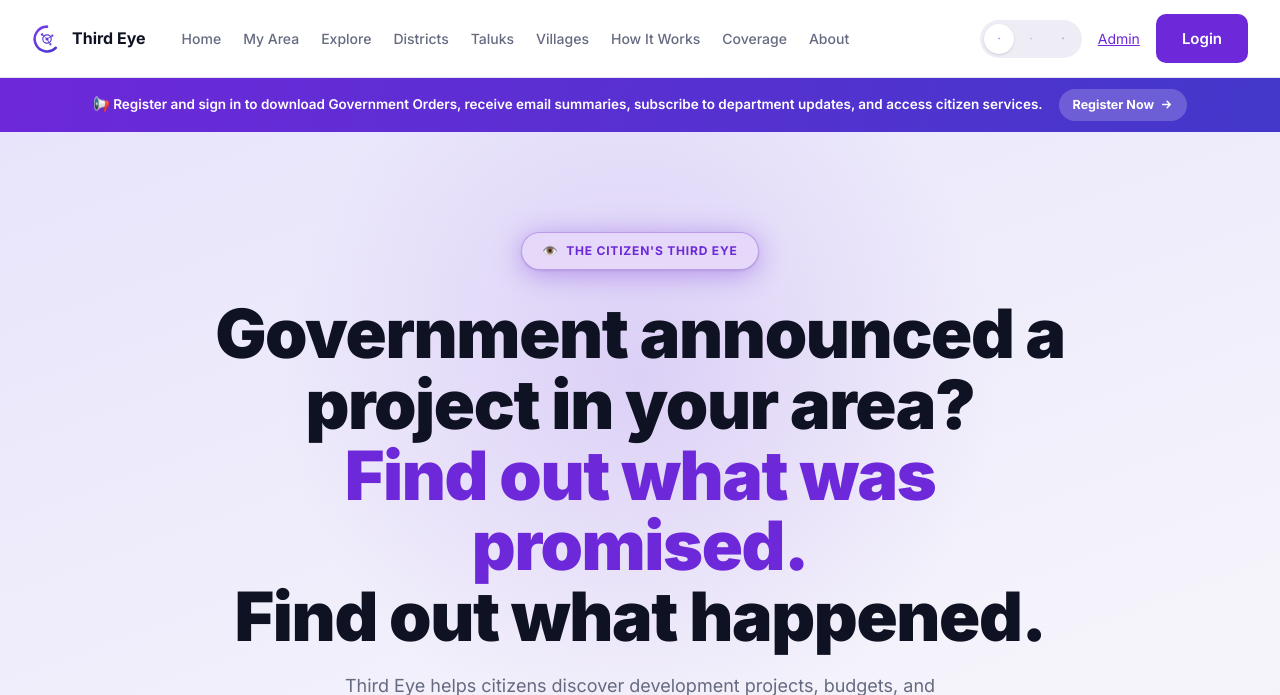
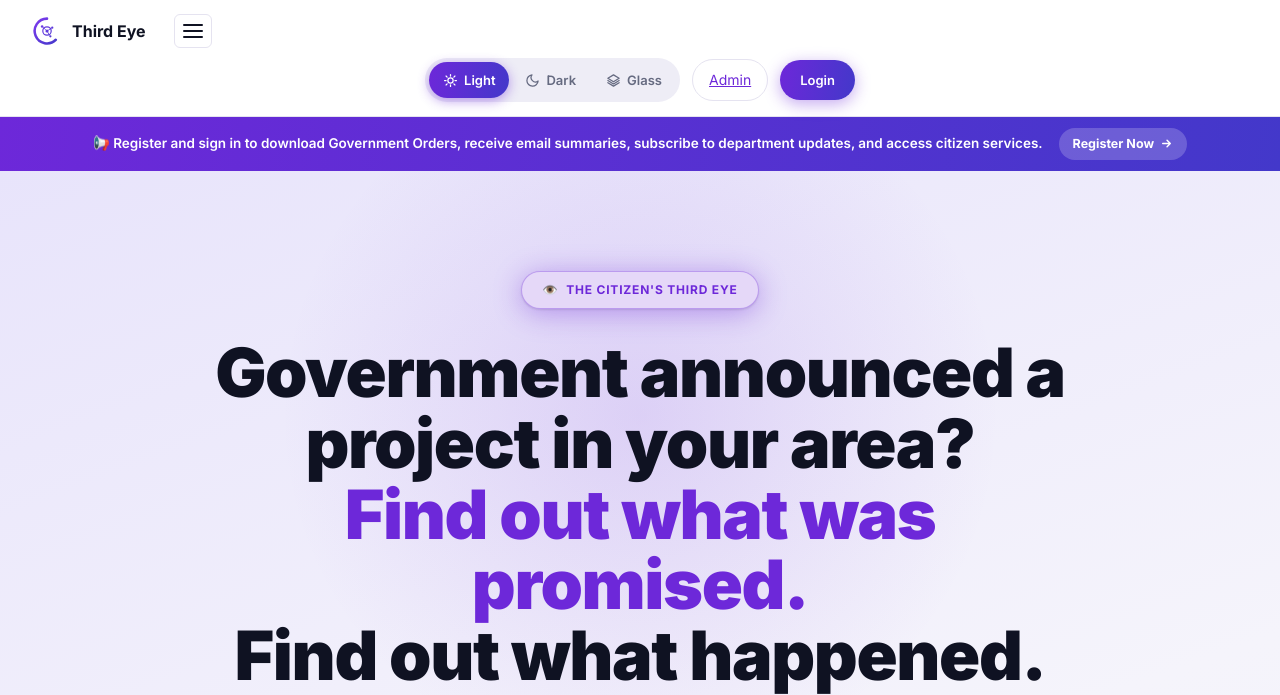
Before and after one commit to skedcom-web/Thirdeye, a FastAPI app: page / in a window 1280 px wide. Shown: the top 695 px of the page. Run offline with FastAPI, Linux system fonts and the light colour scheme; data comes from the database, SQL or seed files in the repository; data that the repository does not hold is empty.

Commit message:
Third Eye-Phase 1 Final deployment

```diff
--- a/goengine/workbench/static/theme.css
+++ b/goengine/workbench/static/theme.css
@@ -318,23 +318,26 @@ pre.pagetext {
 }
 .theme-toggle button[aria-pressed="true"] { background: var(--accent); color: var(--accent-ink); }
 
-/* Theme pill (public pages): three icon buttons in one rounded group,
-   matching a real reference product's header control. The old dropdown
-   picker above it in this file's history was still more UI than the
-   reference actually shows -- three icons, no menu, is genuinely simpler
-   and matches what was asked for. */
+/* Theme pill (public pages): a labeled segmented control -- icon + text
+   per segment, the active one filled with the brand gradient -- rather
+   than three bare icon buttons. Matches the bolder, more confident header
+   controls of a modern SaaS product instead of reading as an afterthought
+   next to the Login button beside it. */
 .theme-pill {
   display: flex; align-items: center; gap: 2px; background: var(--neutral-soft);
   border-radius: 999px; padding: 4px; flex-shrink: 0;
 }
 .theme-pill button {
-  display: flex; align-items: center; justify-content: center;
-  width: 30px; height: 30px; border-radius: 50%; background: transparent; border: 0;
-  color: var(--muted); cursor: pointer; transition: background .15s ease, color .15s ease;
+  display: flex; align-items: center; justify-content: center; gap: 6px;
+  padding: 8px 14px; border-radius: 999px; background: transparent; border: 0;
+  color: var(--muted); cursor: pointer; font: inherit; font-size: 13px; font-weight: 600;
+  white-space: nowrap; transition: background .2s ease, color .2s ease, box-shadow .2s ease;
 }
 .theme-pill button:hover { color: var(--ink); }
-.theme-pill button[aria-pressed="true"] { background: var(--bg-elevated); color: var(--accent); box-shadow: var(--shadow); }
-
+.theme-pill button[aria-pressed="true"] {
+  background: var(--accent-grad); color: var(--accent-ink);
+  box-shadow: 0 3px 12px color-mix(in srgb, var(--accent) 45%, transparent);
+}
 /* ---------------------------------------------------------------------- */
 /* Marketing / landing components                                          */
 /* ---------------------------------------------------------------------- */
@@ -359,22 +362,55 @@ pre.pagetext {
   background: currentColor; border-radius: 2px; transition: transform .2s ease, opacity .2s ease;
 }
 header.app-header .nav-toggle { color: var(--header-ink); border-color: var(--header-ink); }
-.site-header .header-end { display: flex; align-items: center; gap: 16px; margin-left: auto; }
-.btn-nav-cta { padding: 8px 16px; font-size: 13px; }
-@media (max-width: 860px) {
-  .site-header nav, header.app-header nav { display: none; }
-  .nav-toggle { display: inline-flex; }
+.site-header .header-end { display: flex; align-items: center; gap: 12px; margin-left: auto; }
+/* Header CTA buttons: full pill shape + the brand gradient + a resting
+   glow, instead of a flat rounded-rect fill -- reads as a deliberate,
+   modern primary action rather than a default button dropped in the
+   header. .btn-lg already adds a lift + bigger shadow on hover; this
+   layers a colored glow on top of that so the effect scales with the
+   button's own accent color instead of a neutral gray shadow. */
+a.btn-nav-cta, button.btn-nav-cta {
+  /* Element+class beats .btn-lg's plain single-class rule (defined later
+     in this file) regardless of source order -- confirmed live that a
+     bare .btn-nav-cta selector here was silently losing that cascade
+     fight and keeping .btn-lg's rectangular 10px radius. */
+  padding: 10px 20px; font-size: 13px; border-radius: 999px; font-weight: 600;
+}
+a.btn-primary.btn-nav-cta {
+  background: var(--accent-grad); box-shadow: 0 4px 16px color-mix(in srgb, var(--accent) 40%, transparent);
+}
+a.btn-primary.btn-nav-cta:hover { opacity: 1; box-shadow: 0 6px 22px color-mix(in srgb, var(--accent) 55%, transparent); }
+a.btn-secondary.btn-nav-cta { background: var(--bg-elevated); border: 1px solid var(--panel-border); }
+/* The plain-text "Admin" link that sits beside the Login button in the
+   signed-out header used to be bare text floating next to a solid button
+   -- visually unpaired. Giving it a matching ghost-pill treatment makes
+   the two read as one deliberate, secondary/primary button pair. */
+.header-end > a.nav-link {
+  padding: 9px 16px; border-radius: 999px; border: 1px solid var(--panel-border);
+  transition: background .15s ease, border-color .15s ease, color .15s ease;
+}
+.header-end > a.nav-link:hover { background: var(--neutral-soft); border-color: var(--muted); color: var(--ink); }
+.nav-toggle { display: none; }
+/* Public header (.site-header) and the admin shell (header.app-header) get
+   their OWN independent hamburger thresholds -- they were sharing one
+   breakpoint, but the public header's content genuinely needs much more
+   room (measured empirically: brand + 6 nav links + the labeled theme
+   pill + Admin/Login pills need ~1331px on one row -- 1160px was found to
+   still overflow by testing the actual boundary, not by estimating; 1400px
+   leaves real margin above that). Sharing that wider threshold with the
+   admin shell would have made admin staff see their nav collapse into a
+   hamburger on perfectly ordinary 1200-1400px laptop screens, an unrelated
+   regression -- the admin header's own content was never measured to need
+   that much room, so it keeps its original, unrelated 860px threshold. */
+@media (max-width: 1400px) {
+  .site-header nav { display: none; }
+  .site-header .nav-toggle { display: inline-flex; }
   .site-header.nav-open nav {
     display: flex; position: absolute; top: 100%; left: 0; right: 0; flex-direction: column;
     align-items: flex-start; background: var(--bg-elevated); padding: 16px 24px;
     border-bottom: 1px solid var(--panel-border); gap: 14px; max-height: calc(100vh - 60px); overflow-y: auto; z-index: 49;
   }
   .site-header.nav-open .theme-pill { flex-wrap: wrap; }
-  header.app-header.nav-open nav {
-    display: flex; position: absolute; top: 100%; left: 0; right: 0; flex-direction: column;
-    align-items: flex-start; margin-left: 0; background: var(--header-bg); padding: 16px 20px;
-    border-bottom: 1px solid var(--panel-border); gap: 14px; max-height: calc(100vh - 60px); overflow-y: auto; z-index: 39;
-  }
   /* Theme picker + login/admin actions used to sit inline in the header bar
      next to the brand and hamburger button -- on a phone-width screen that
      content (3 theme buttons + a CTA button) simply doesn't fit and pushed
@@ -387,6 +423,15 @@ header.app-header .nav-toggle { color: var(--header-ink); border-color: var(--he
   .site-header .header-end {
     flex-basis: 100%; order: 3; margin-left: 0;
     justify-content: center; flex-wrap: wrap; row-gap: 10px;
+  }
+}
+@media (max-width: 860px) {
+  header.app-header nav { display: none; }
+  header.app-header .nav-toggle { display: inline-flex; }
+  header.app-header.nav-open nav {
+    display: flex; position: absolute; top: 100%; left: 0; right: 0; flex-direction: column;
+    align-items: flex-start; margin-left: 0; background: var(--header-bg); padding: 16px 20px;
+    border-bottom: 1px solid var(--panel-border); gap: 14px; max-height: calc(100vh - 60px); overflow-y: auto; z-index: 39;
   }
 }
 
--- a/goengine/workbench/templates/_partials.html
+++ b/goengine/workbench/templates/_partials.html
@@ -55,12 +55,15 @@
 <div class="theme-pill" role="group" aria-label="Choose theme">
   <button type="button" data-theme-btn="light" aria-pressed="true" title="Light theme" aria-label="Light theme">
     <svg width="15" height="15" viewBox="0 0 24 24" fill="none" stroke="currentColor" stroke-width="2" stroke-linecap="round" stroke-linejoin="round" aria-hidden="true"><circle cx="12" cy="12" r="4.2"/><path d="M12 2.5v2.4M12 19.1v2.4M4.9 4.9l1.7 1.7M17.4 17.4l1.7 1.7M2.5 12h2.4M19.1 12h2.4M4.9 19.1l1.7-1.7M17.4 6.6l1.7-1.7"/></svg>
+    <span>Light</span>
   </button>
   <button type="button" data-theme-btn="dark" aria-pressed="false" title="Dark theme" aria-label="Dark theme">
     <svg width="15" height="15" viewBox="0 0 24 24" fill="none" stroke="currentColor" stroke-width="2" stroke-linecap="round" stroke-linejoin="round" aria-hidden="true"><path d="M21 12.8A9 9 0 1 1 11.2 3a7 7 0 0 0 9.8 9.8Z"/></svg>
+    <span>Dark</span>
   </button>
   <button type="button" data-theme-btn="glass" aria-pressed="false" title="Glass theme" aria-label="Glass theme">
     <svg width="15" height="15" viewBox="0 0 24 24" fill="none" stroke="currentColor" stroke-width="2" stroke-linecap="round" stroke-linejoin="round" aria-hidden="true"><path d="M12 3 3 8.5 12 14l9-5.5L12 3Z"/><path d="m3 15.5 9 5.5 9-5.5M3 12l9 5.5 9-5.5"/></svg>
+    <span>Glass</span>
   </button>
 </div>
 {% endmacro %}
--- a/goengine/workbench/templates/base.html
+++ b/goengine/workbench/templates/base.html
@@ -7,7 +7,7 @@
 <link rel="preconnect" href="https://fonts.googleapis.com">
 <link rel="preconnect" href="https://fonts.gstatic.com" crossorigin>
 <link href="https://fonts.googleapis.com/css2?family=Inter:wght@400;500;600;700;800&display=swap" rel="stylesheet">
-<link rel="stylesheet" href="/static/theme.css?v=12">
+<link rel="stylesheet" href="/static/theme.css?v=16">
 {% from "_partials.html" import mark, theme_init_script %}
 {{ theme_init_script() }}
 </head>
@@ -121,7 +121,7 @@
 <main class="app-main">
 {% block content %}{% endblock %}
 </main>
-<script src="/static/theme.js?v=12" defer></script>
+<script src="/static/theme.js?v=16" defer></script>
 <script>
 // Nav group dropdowns
 document.addEventListener('DOMContentLoaded', function () {
--- a/goengine/workbench/templates/citizen_auth.html
+++ b/goengine/workbench/templates/citizen_auth.html
@@ -7,7 +7,7 @@
 <link rel="preconnect" href="https://fonts.googleapis.com">
 <link rel="preconnect" href="https://fonts.gstatic.com" crossorigin>
 <link href="https://fonts.googleapis.com/css2?family=Inter:wght@400;500;600;700;800;900&display=swap" rel="stylesheet">
-<link rel="stylesheet" href="/static/theme.css?v=12">
+<link rel="stylesheet" href="/static/theme.css?v=16">
 {% from "_partials.html" import theme_init_script %}
 {{ theme_init_script() }}
 </head>
@@ -111,6 +111,6 @@
 
   <p class="auth-footnote">We verify your details to keep your certification progress secure.</p>
 </div>
-<script src="/static/theme.js?v=12" defer></script>
+<script src="/static/theme.js?v=16" defer></script>
 </body>
 </html>
--- a/goengine/workbench/templates/citizen_dashboard.html
+++ b/goengine/workbench/templates/citizen_dashboard.html
@@ -7,7 +7,7 @@
 <link rel="preconnect" href="https://fonts.googleapis.com">
 <link rel="preconnect" href="https://fonts.gstatic.com" crossorigin>
 <link href="https://fonts.googleapis.com/css2?family=Inter:wght@400;500;600;700;800;900&display=swap" rel="stylesheet">
-<link rel="stylesheet" href="/static/theme.css?v=12">
+<link rel="stylesheet" href="/static/theme.css?v=16">
 {% from "_partials.html" import mark, theme_init_script, public_header %}
 {{ theme_init_script() }}
 </head>
@@ -102,6 +102,6 @@
   <p class="footer-copy">© 2026 Third Eye. Built on official Tamil Nadu government records.</p>
 </footer>
 
-<script src="/static/theme.js?v=12" defer></script>
+<script src="/static/theme.js?v=16" defer></script>
 </body>
 </html>
--- a/goengine/workbench/templates/districts_ranking.html
+++ b/goengine/workbench/templates/districts_ranking.html
@@ -9,7 +9,7 @@
 <link rel="preconnect" href="https://fonts.googleapis.com">
 <link rel="preconnect" href="https://fonts.gstatic.com" crossorigin>
 <link href="https://fonts.googleapis.com/css2?family=Inter:wght@400;500;600;700;800;900&display=swap" rel="stylesheet">
-<link rel="stylesheet" href="/static/theme.css?v=12">
+<link rel="stylesheet" href="/static/theme.css?v=16">
 {% from "_partials.html" import mark, theme_init_script, public_header %}
 {{ theme_init_script() }}
 </head>
@@ -79,6 +79,6 @@
   <p class="footer-copy">© 2026 Third Eye. Built on official Tamil Nadu government records.</p>
 </footer>
 
-<script src="/static/theme.js?v=12" defer></script>
+<script src="/static/theme.js?v=16" defer></script>
 </body>
 </html>
--- a/goengine/workbench/templates/landing.html
+++ b/goengine/workbench/templates/landing.html
@@ -9,7 +9,7 @@
 <link rel="preconnect" href="https://fonts.googleapis.com">
 <link rel="preconnect" href="https://fonts.gstatic.com" crossorigin>
 <link href="https://fonts.googleapis.com/css2?family=Inter:wght@400;500;600;700;800;900&display=swap" rel="stylesheet">
-<link rel="stylesheet" href="/static/theme.css?v=12">
+<link rel="stylesheet" href="/static/theme.css?v=16">
 {% from "_partials.html" import mark, tn_map, theme_init_script, theme_picker %}
 {{ theme_init_script() }}
 </head>
@@ -443,6 +443,6 @@
   <p class="footer-copy">© 2026 Third Eye. Built on official Tamil Nadu government records.</p>
 </footer>
 
-<script src="/static/theme.js?v=12" defer></script>
+<script src="/static/theme.js?v=16" defer></script>
 </body>
 </html>
--- a/goengine/workbench/templates/login.html
+++ b/goengine/workbench/templates/login.html
@@ -7,7 +7,7 @@
 <link rel="preconnect" href="https://fonts.googleapis.com">
 <link rel="preconnect" href="https://fonts.gstatic.com" crossorigin>
 <link href="https://fonts.googleapis.com/css2?family=Inter:wght@400;500;600;700;800;900&display=swap" rel="stylesheet">
-<link rel="stylesheet" href="/static/theme.css?v=12">
+<link rel="stylesheet" href="/static/theme.css?v=16">
 {% from "_partials.html" import theme_init_script %}
 {{ theme_init_script() }}
 </head>
@@ -47,6 +47,6 @@
   {% if error %}<div class="auth-error">{{ error }}</div>{% endif %}
   <p class="auth-footnote">Every action here is audited.</p>
 </div>
-<script src="/static/theme.js?v=12" defer></script>
+<script src="/static/theme.js?v=16" defer></script>
 </body>
 </html>
--- a/goengine/workbench/templates/my_area.html
+++ b/goengine/workbench/templates/my_area.html
@@ -9,7 +9,7 @@
 <link rel="preconnect" href="https://fonts.googleapis.com">
 <link rel="preconnect" href="https://fonts.gstatic.com" crossorigin>
 <link href="https://fonts.googleapis.com/css2?family=Inter:wght@400;500;600;700;800;900&display=swap" rel="stylesheet">
-<link rel="stylesheet" href="/static/theme.css?v=12">
+<link rel="stylesheet" href="/static/theme.css?v=16">
 {% from "_partials.html" import mark, theme_init_script, public_header %}
 {{ theme_init_script() }}
 </head>
@@ -209,6 +209,6 @@
   <p class="footer-copy">© 2026 Third Eye. Built on official Tamil Nadu government records.</p>
 </footer>
 
-<script src="/static/theme.js?v=12" defer></script>
+<script src="/static/theme.js?v=16" defer></script>
 </body>
 </html>
--- a/goengine/workbench/templates/orders_detail.html
+++ b/goengine/workbench/templates/orders_detail.html
@@ -9,7 +9,7 @@
 <link rel="preconnect" href="https://fonts.googleapis.com">
 <link rel="preconnect" href="https://fonts.gstatic.com" crossorigin>
 <link href="https://fonts.googleapis.com/css2?family=Inter:wght@400;500;600;700;800;900&display=swap" rel="stylesheet">
-<link rel="stylesheet" href="/static/theme.css?v=12">
+<link rel="stylesheet" href="/static/theme.css?v=16">
 {% from "_partials.html" import mark, theme_init_script, public_header %}
 {{ theme_init_script() }}
 </head>
@@ -101,6 +101,6 @@
   <p class="footer-copy">© 2026 Third Eye. Built on official Tamil Nadu government records.</p>
 </footer>
 
-<script src="/static/theme.js?v=12" defer></script>
+<script src="/static/theme.js?v=16" defer></script>
 </body>
 </html>
--- a/goengine/workbench/templates/orders_list.html
+++ b/goengine/workbench/templates/orders_list.html
@@ -9,7 +9,7 @@
 <link rel="preconnect" href="https://fonts.googleapis.com">
 <link rel="preconnect" href="https://fonts.gstatic.com" crossorigin>
 <link href="https://fonts.googleapis.com/css2?family=Inter:wght@400;500;600;700;800;900&display=swap" rel="stylesheet">
-<link rel="stylesheet" href="/static/theme.css?v=12">
+<link rel="stylesheet" href="/static/theme.css?v=16">
 {% from "_partials.html" import mark, theme_init_script, public_header %}
 {{ theme_init_script() }}
 </head>
@@ -119,6 +119,6 @@
   <p class="footer-copy">© 2026 Third Eye. Built on official Tamil Nadu government records.</p>
 </footer>
 
-<script src="/static/theme.js?v=12" defer></script>
+<script src="/static/theme.js?v=16" defer></script>
 </body>
 </html>
--- a/goengine/workbench/templates/setup.html
+++ b/goengine/workbench/templates/setup.html
@@ -7,7 +7,7 @@
 <link rel="preconnect" href="https://fonts.googleapis.com">
 <link rel="preconnect" href="https://fonts.gstatic.com" crossorigin>
 <link href="https://fonts.googleapis.com/css2?family=Inter:wght@400;500;600;700;800;900&display=swap" rel="stylesheet">
-<link rel="stylesheet" href="/static/theme.css?v=12">
+<link rel="stylesheet" href="/static/theme.css?v=16">
 {% from "_partials.html" import theme_init_script %}
 {{ theme_init_script() }}
 </head>
@@ -46,6 +46,6 @@
   {% if error %}<div class="auth-error">{{ error }}</div>{% endif %}
   <p class="auth-footnote">This is the only setup step that happens outside the browser.</p>
 </div>
-<script src="/static/theme.js?v=12" defer></script>
+<script src="/static/theme.js?v=16" defer></script>
 </body>
 </html>
--- a/goengine/workbench/templates/taluks.html
+++ b/goengine/workbench/templates/taluks.html
@@ -9,7 +9,7 @@
 <link rel="preconnect" href="https://fonts.googleapis.com">
 <link rel="preconnect" href="https://fonts.gstatic.com" crossorigin>
 <link href="https://fonts.googleapis.com/css2?family=Inter:wght@400;500;600;700;800;900&display=swap" rel="stylesheet">
-<link rel="stylesheet" href="/static/theme.css?v=12">
+<link rel="stylesheet" href="/static/theme.css?v=16">
 {% from "_partials.html" import mark, theme_init_script, public_header %}
 {{ theme_init_script() }}
 </head>
@@ -48,6 +48,6 @@
   <p class="footer-copy">© 2026 Third Eye. Built on official Tamil Nadu government records.</p>
 </footer>
 
-<script src="/static/theme.js?v=12" defer></script>
+<script src="/static/theme.js?v=16" defer></script>
 </body>
 </html>
--- a/goengine/workbench/templates/villages.html
+++ b/goengine/workbench/templates/villages.html
@@ -9,7 +9,7 @@
 <link rel="preconnect" href="https://fonts.googleapis.com">
 <link rel="preconnect" href="https://fonts.gstatic.com" crossorigin>
 <link href="https://fonts.googleapis.com/css2?family=Inter:wght@400;500;600;700;800;900&display=swap" rel="stylesheet">
-<link rel="stylesheet" href="/static/theme.css?v=12">
+<link rel="stylesheet" href="/static/theme.css?v=16">
 {% from "_partials.html" import mark, theme_init_script, public_header %}
 {{ theme_init_script() }}
 </head>
@@ -48,6 +48,6 @@
   <p class="footer-copy">© 2026 Third Eye. Built on official Tamil Nadu government records.</p>
 </footer>
 
-<script src="/static/theme.js?v=12" defer></script>
+<script src="/static/theme.js?v=16" defer></script>
 </body>
 </html>
```
